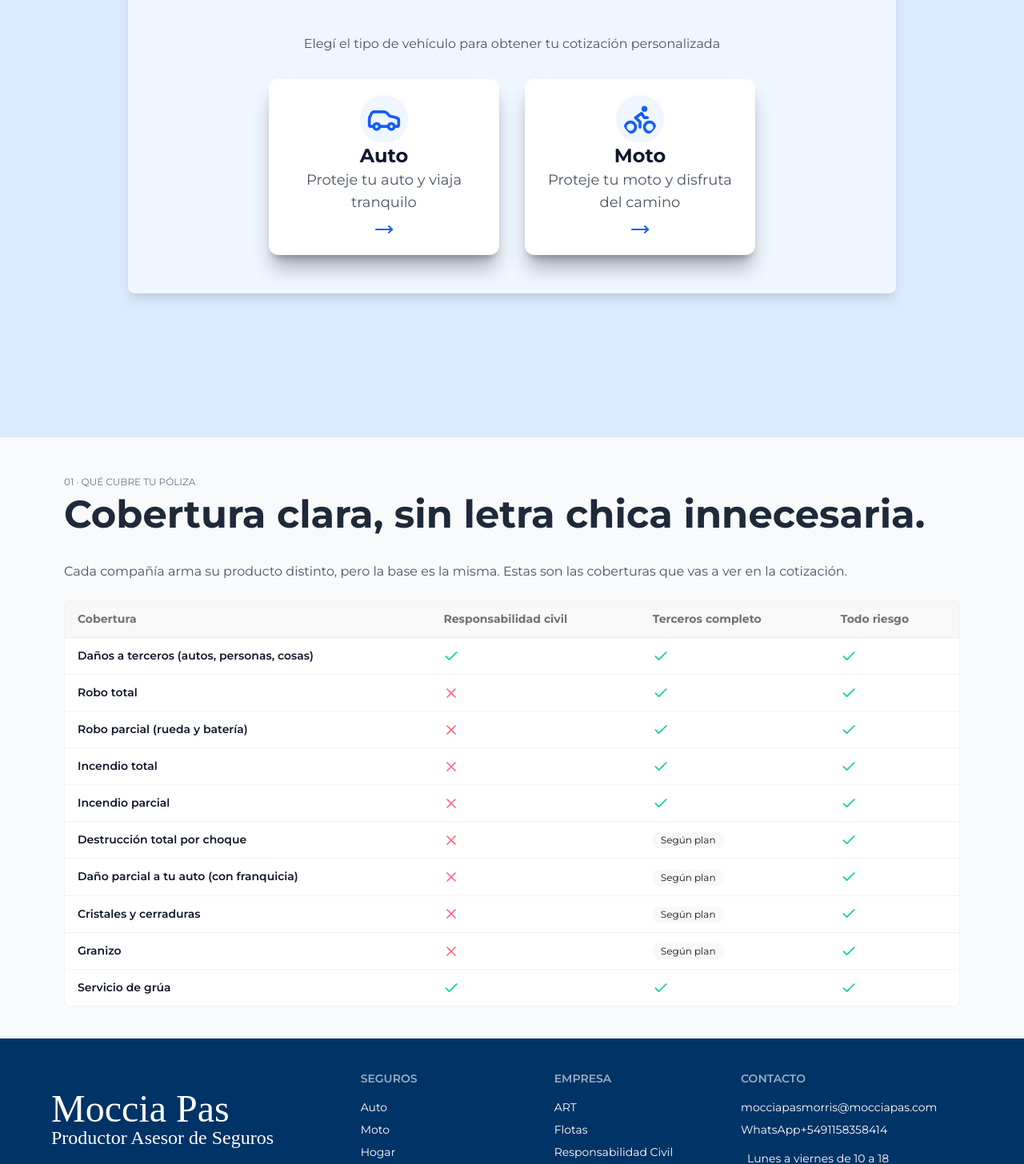
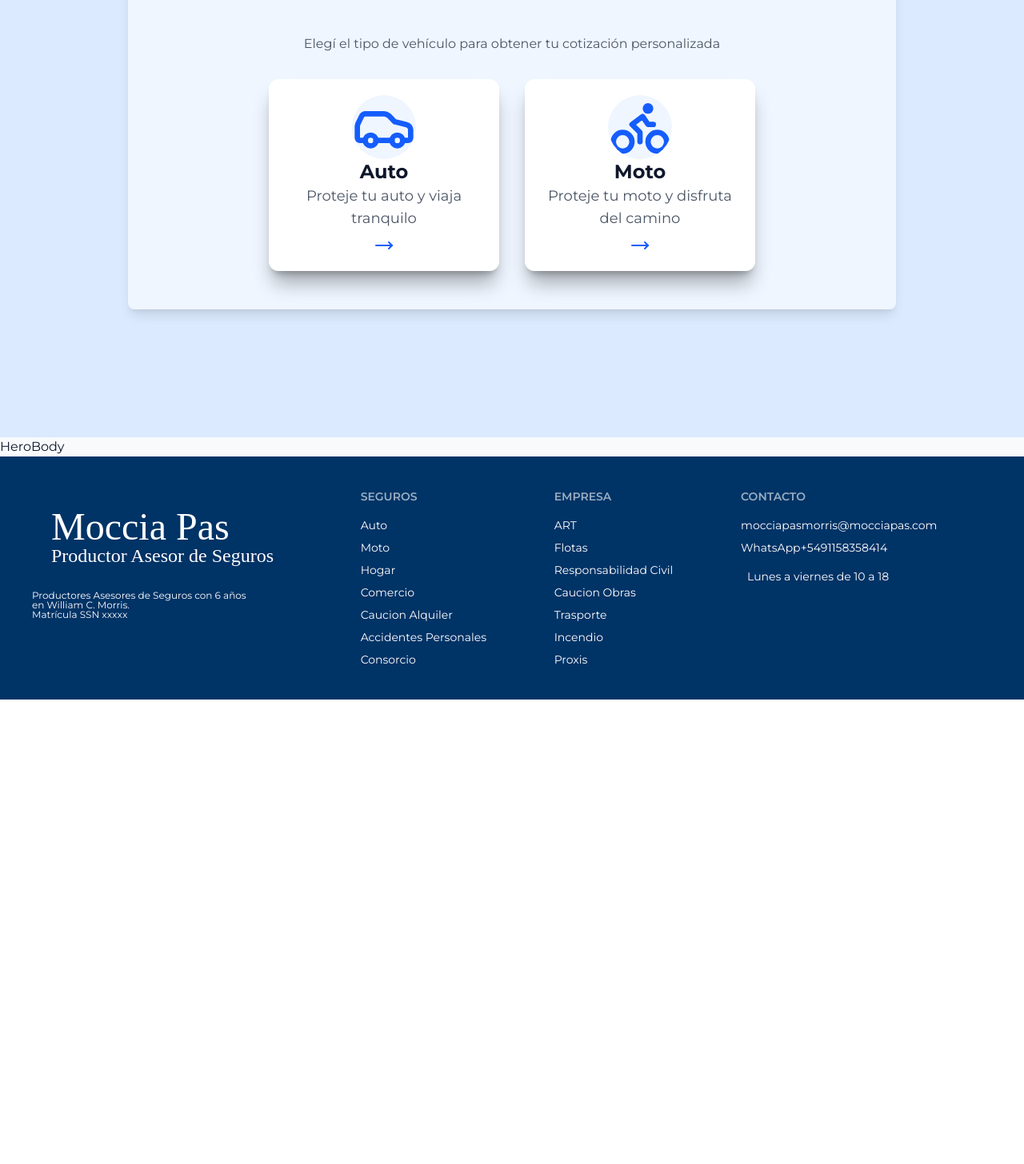
Before and after one commit to conrado85/moccia_pas, a React (Vite) app: page / in a window 1280 px wide. Shown: the part 1118-2574 px from the top of the page at 80% size. After the commit the page ends 1993 px from the top, so only its background shows below. Built offline with nearby package versions, Linux system fonts and the light colour scheme; a web font is replaced by a local one.

Commit message:
creando : componente herobody y dando estilos con breakpoin

```diff
--- a/src/components/Card.tsx
+++ b/src/components/Card.tsx
@@ -8,7 +8,7 @@ const navigate = useNavigate();
     {
       name: "Auto",
       icon: (
-        <Car className="h-15 w-15 text-blue-600 bg-blue-50 p-2 rounded-full" />
+        <Car className="h-20 w-20 text-blue-600  bg-blue-50 rounded-full" />
       ),
       description: "Proteje tu auto y viaja tranquilo",
       navigateTo: "/cotizar"
@@ -16,7 +16,7 @@ const navigate = useNavigate();
     {
       name: "Moto",
       icon: (
-        <Bike className="h-15 w-15 text-blue-600 bg-blue-50 p-2 rounded-full" />
+        <Bike className="h-20 w-20 text-blue-600 bg-blue-50 rounded-full" />
       ),
       description: "Proteje tu moto y disfruta del camino",
       navigateTo: "/seguros/motorbike"
--- /dev/null
+++ b/src/components/HeroBody.tsx
@@ -0,0 +1,7 @@
+
+
+export default function HeroBody() {
+  return (
+    <div>HeroBody</div>
+  )
+}
--- a/src/components/NavBar.tsx
+++ b/src/components/NavBar.tsx
@@ -54,7 +54,7 @@ export default function NavBar() {
             <li>
             <details>
               <summary>Seguros</summary>
-              <ul className="p-2 bg-base-100 w-40 z-1">
+              <ul className="p-2 bg-base-100 w-45 z-1">
                 {navSecure.map((item) => (
                   <li key={item.name}>
                     <Link to={item.path}>{item.name}</Link>
@@ -66,7 +66,7 @@ export default function NavBar() {
           <li>
             <details>
               <summary>Empresa</summary>
-              <ul className="p-2 bg-base-100 w-40 z-1">
+              <ul className="p-2 bg-base-100 w-45 z-1">
                 {navCompany.map((item) => (
                   <li key={item.name}>
                     <Link to={item.path}>{item.name}</Link>
@@ -96,7 +96,7 @@ export default function NavBar() {
           <li>
             <details>
               <summary>Seguros</summary>
-              <ul className="p-2 bg-base-100 w-40 z-1">
+              <ul className="p-2 bg-base-100 w-45 z-1">
                 {navSecure.map((item) => (
                   <li key={item.name}>
                     <Link to={item.path}>{item.name}</Link>
@@ -108,7 +108,7 @@ export default function NavBar() {
           <li>
             <details>
               <summary>Empresa</summary>
-              <ul className="p-2 bg-base-100 w-40 z-1">
+              <ul className="p-2 bg-base-100 w-45 z-1">
                 {navCompany.map((item) => (
                   <li key={item.name}>
                     <Link to={item.path}>{item.name}</Link>
--- a/src/components/QuoteGenerator.tsx
+++ b/src/components/QuoteGenerator.tsx
@@ -11,12 +11,12 @@ export default function QuoteGenerator() {
         opciones en pantalla. Si te cierra el precio, contratás. Si querés
         revisar, te atiende un PAS.
       </p>
-      <div className=" w-3/4 mx-auto bg-blue-50 p-10 rounded-lg shadow-lg">
-        <div className="max-w-4xl mx-auto text-center">
+      <div className=" lg:w-3/4 mx-auto bg-blue-50 p-10 rounded-lg shadow-lg">
+        <div className="lg:max-w-4xl mx-auto lg:text-center">
           <h2 className="text-4xl lg:text-5xl font-bold text-gray-800 mb-6">
             ¿Qué seguro querés <span className="text-blue-600">Cotizar?</span>
           </h2>
-          <p className="py-6 text-gray-600">
+          <p className="py-6 text-gray-600 text-center">
             Elegí el tipo de vehículo para obtener tu cotización personalizada
           </p>
           <div className="flex flex-wrap justify-center gap-4">
--- a/src/components/Table.tsx
+++ b/src/components/Table.tsx
@@ -22,7 +22,7 @@ type TableProps<T> = {
 export default function Table<t>({rows , columns}: TableProps<t>) {
   return (
     <div>
-      <div className="overflow-x-auto  rounded-box border border-base-content/5 bg-base-100">
+      <div className="overflow-x-auto text-sm lg:text-2xl  rounded-box border border-base-content/5 bg-base-100">
         <table className="table">
 
              {/* head */}
--- a/src/components/TableCar.tsx
+++ b/src/components/TableCar.tsx
@@ -94,9 +94,9 @@ const columns: TableColumn<TableRow>[] = [
 
 export default function TableCar() {
   return (
-    <div className="flex flex-col ml-20 mr-20 py-10 px-4 lg:px-0">
-      <p className="py-2  text-xs text-gray-500">01 · QUÉ CUBRE TU PÓLIZA</p>
-      <h2 className="text-4xl lg:text-5xl font-bold text-gray-800 mb-3">
+    <div className="max-w-3/4  flex flex-col mx-auto pt-10 pb-5  px-4 ">
+      <p className="py-2  lg:text-xs text-gray-500">01 · QUÉ CUBRE TU PÓLIZA</p>
+      <h2 className="text-3xl lg:text-5xl font-bold text-gray-800 mb-3">
         Cobertura clara, sin letra chica innecesaria.
       </h2>
       <p className="py-6 text-gray-600">
--- a/src/pages/Car.tsx
+++ b/src/pages/Car.tsx
@@ -1,7 +1,9 @@
-
+import TableCar from '../components/TableCar'
 
 export default function Car() {
   return (
-    <div>auto</div>
+    <div>
+      <TableCar />
+    </div>
   )
 }
--- a/src/pages/Home.tsx
+++ b/src/pages/Home.tsx
@@ -1,13 +1,14 @@
 import Hero from '../components/Hero'
+import HeroBody from '../components/HeroBody'
 import QuoteGenerator from '../components/QuoteGenerator'
-import TableCar from '../components/TableCar'
+
 
 export default function Home() {
   return (
     <div>
       <Hero />
       <QuoteGenerator />
-      <TableCar />
+      <HeroBody />
 
     </div>
   )
```
